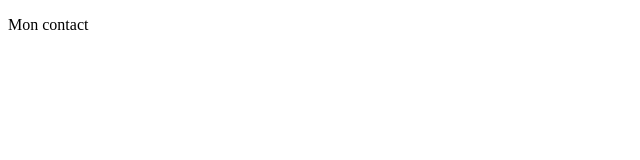
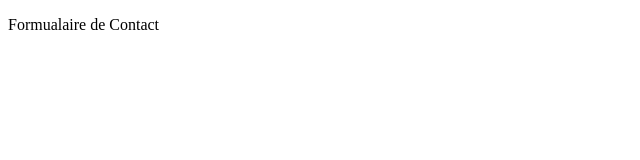
Before and after one commit to MarineVdb/git_flow_solo_advanced, a plain HTML site: page contact.html in a window 1280 px wide. Shown: the full height of the page, 0-640 px from the left. Drawn offline with Linux system fonts and the light colour scheme.

Commit message:
Modification du formulaire de contact

```diff
--- a/contact.html
+++ b/contact.html
@@ -7,6 +7,6 @@
     <title>Contact</title>
 </head>
 <body>
-    <p>Mon contact</p>
+    <p>Formualaire de Contact</p>
 </body>
 </html>
```
